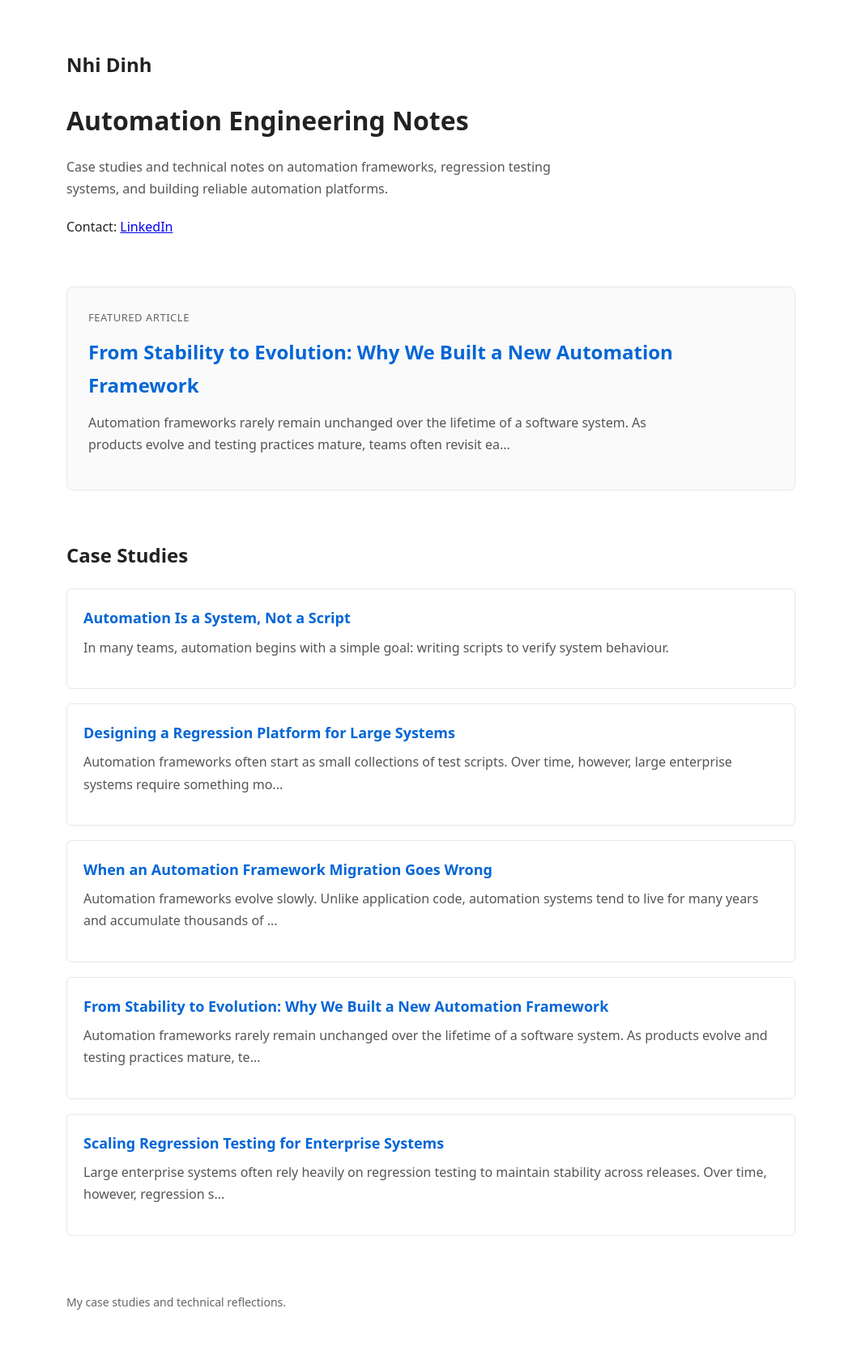
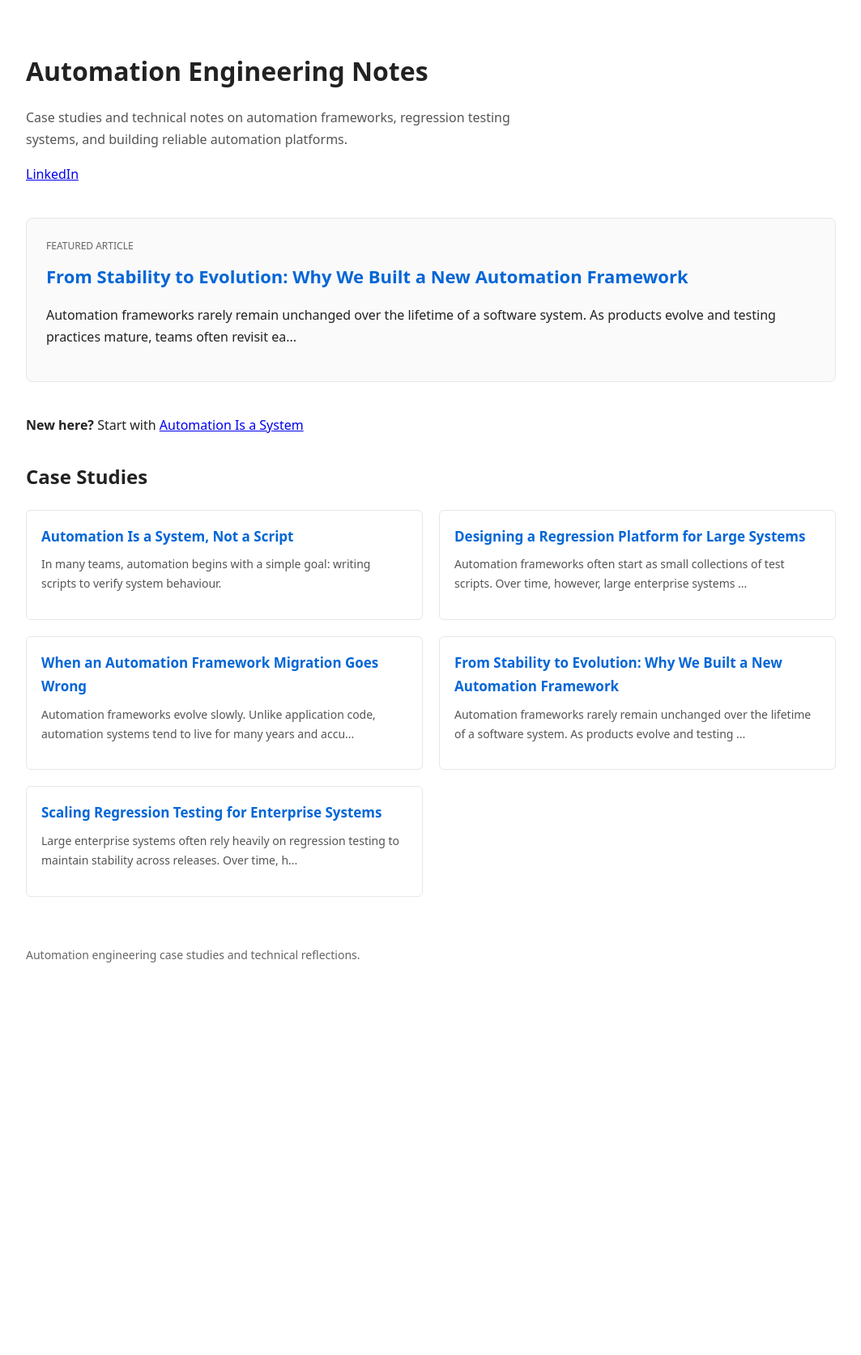
Before and after one commit to nhidinh/nhidinh.github.io, a Jekyll site: the page built from index.html, in a window 1280 px wide. Shown: the whole page at 81% size, without its empty margins (108-1171 px from the left). Built offline with Jekyll 4.4.1, drawn with Linux system fonts in a browser that asks for light colours; after the commit the page ends 1246 px from its top, so only the background shows below that.

Commit message:
Update index.html

```diff
--- a/index.html
+++ b/index.html
@@ -1,5 +1,6 @@
 ---
 ---
+
 <!DOCTYPE html>
 <html>
 
@@ -7,35 +8,32 @@
 
 <meta charset="UTF-8">
 <meta name="viewport" content="width=device-width, initial-scale=1.0">
-<h2>Nhi Dinh</h2>
+
 <title>Automation Engineering Notes</title>
 
 <style>
 
 body{
 font-family:system-ui, Arial;
-max-width:900px;
+max-width:1000px;
 margin:auto;
 padding:40px;
 line-height:1.7;
 color:#222;
-background:white;
 }
 
 /* HERO */
 
 .hero{
-margin-bottom:60px;
+margin-bottom:40px;
 }
 
 .hero h1{
-margin-bottom:10px;
-font-size:32px;
+margin-bottom:8px;
 }
 
 .tagline{
 color:#555;
-margin-bottom:20px;
 max-width:650px;
 }
 
@@ -44,21 +42,20 @@ max-width:650px;
 .featured{
 border:1px solid #e5e7eb;
 border-radius:8px;
-padding:26px;
-margin-bottom:60px;
+padding:24px;
+margin:40px 0;
 background:#fafafa;
 }
 
 .featured-title{
-font-size:13px;
-letter-spacing:.04em;
+font-size:12px;
 text-transform:uppercase;
 color:#666;
-margin-bottom:12px;
+margin-bottom:8px;
 }
 
 .featured a{
-font-size:24px;
+font-size:22px;
 font-weight:600;
 text-decoration:none;
 color:#0366d6;
@@ -68,52 +65,42 @@ color:#0366d6;
 text-decoration:underline;
 }
 
-.featured p{
-margin-top:12px;
-color:#555;
-max-width:700px;
+/* START HERE */
+
+.start{
+margin:30px 0;
 }
 
-/* SECTION */
+/* GRID */
 
-.section-title{
-margin-bottom:20px;
+.grid{
+display:grid;
+grid-template-columns:1fr 1fr;
+gap:20px;
+margin-top:20px;
 }
-
-/* CARDS */
 
 .card{
 border:1px solid #e5e7eb;
 border-radius:6px;
-padding:20px;
-margin-bottom:18px;
-transition:.15s ease;
-}
-
-.card:hover{
-border-color:#d1d5db;
+padding:18px;
 }
 
 .card a{
 text-decoration:none;
 color:#0366d6;
 font-weight:600;
-font-size:18px;
-}
-
-.card a:hover{
-text-decoration:underline;
+font-size:17px;
 }
 
 .card p{
 margin-top:8px;
 color:#555;
+font-size:14px;
 }
 
-/* FOOTER */
-
 footer{
-margin-top:70px;
+margin-top:60px;
 font-size:14px;
 color:#666;
 }
@@ -124,8 +111,6 @@ color:#666;
 
 <body>
 
-<!-- HERO -->
-
 <div class="hero">
 
 <h1>Automation Engineering Notes</h1>
@@ -135,13 +120,12 @@ Case studies and technical notes on automation frameworks, regression testing sy
 </p>
 
 <p>
-Contact:
 <a href="https://linkedin.com/in/nhidinhyen">LinkedIn</a>
 </p>
 
 </div>
 
-<!-- FEATURED ARTICLE -->
+<!-- FEATURED -->
 
 {% assign featured = site.case_studies | where: "title", "From Stability to Evolution: Why We Built a New Automation Framework" | first %}
 
@@ -151,44 +135,48 @@ Contact:
 
 <div class="featured-title">Featured Article</div>
 
-<a href="{{ featured.url }}">
-{{ featured.title }}
-</a>
+<a href="{{ featured.url }}">{{ featured.title }}</a>
 
-<p>
-{{ featured.excerpt | strip_html | truncate: 160 }}
-</p>
+<p>{{ featured.excerpt | strip_html | truncate:160 }}</p>
 
 </div>
 
 {% endif %}
 
-<!-- CASE STUDIES -->
+<!-- START HERE -->
 
-<h2 class="section-title">Case Studies</h2>
+<div class="start">
+
+<strong>New here?</strong>
+Start with
+<a href="/case-studies/automation-is-a-system/">Automation Is a System</a>
+
+</div>
+
+<h2>Case Studies</h2>
 
 {% assign sorted = site.case_studies | sort: "order" %}
+
+<div class="grid">
 
 {% for post in sorted %}
 
 <div class="card">
 
-<a href="{{ post.url }}">
-{{ post.title }}
-</a>
+<a href="{{ post.url }}">{{ post.title }}</a>
 
-<p>
-{{ post.excerpt | strip_html | truncate: 140 }}
-</p>
+<p>{{ post.excerpt | strip_html | truncate:120 }}</p>
 
 </div>
 
 {% endfor %}
 
+</div>
+
 <footer>
 
 <p>
-My case studies and technical reflections.
+Automation engineering case studies and technical reflections.
 </p>
 
 </footer>
```
